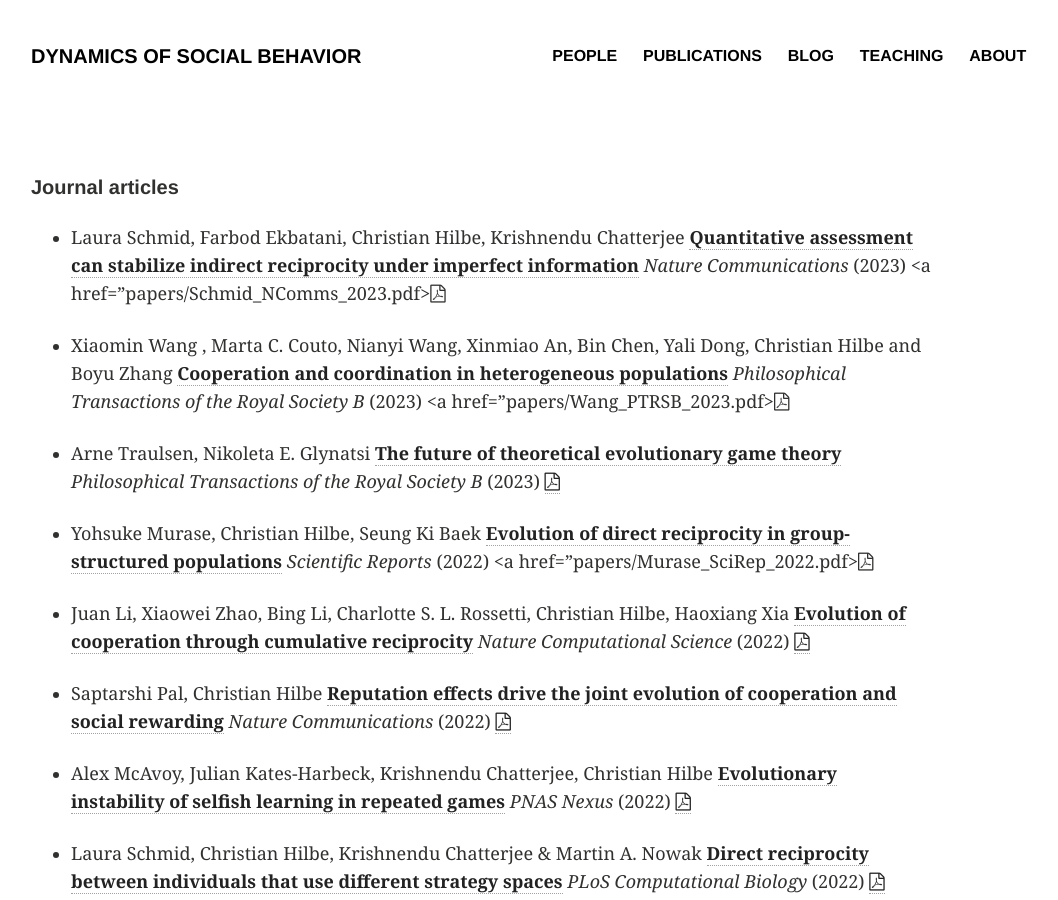
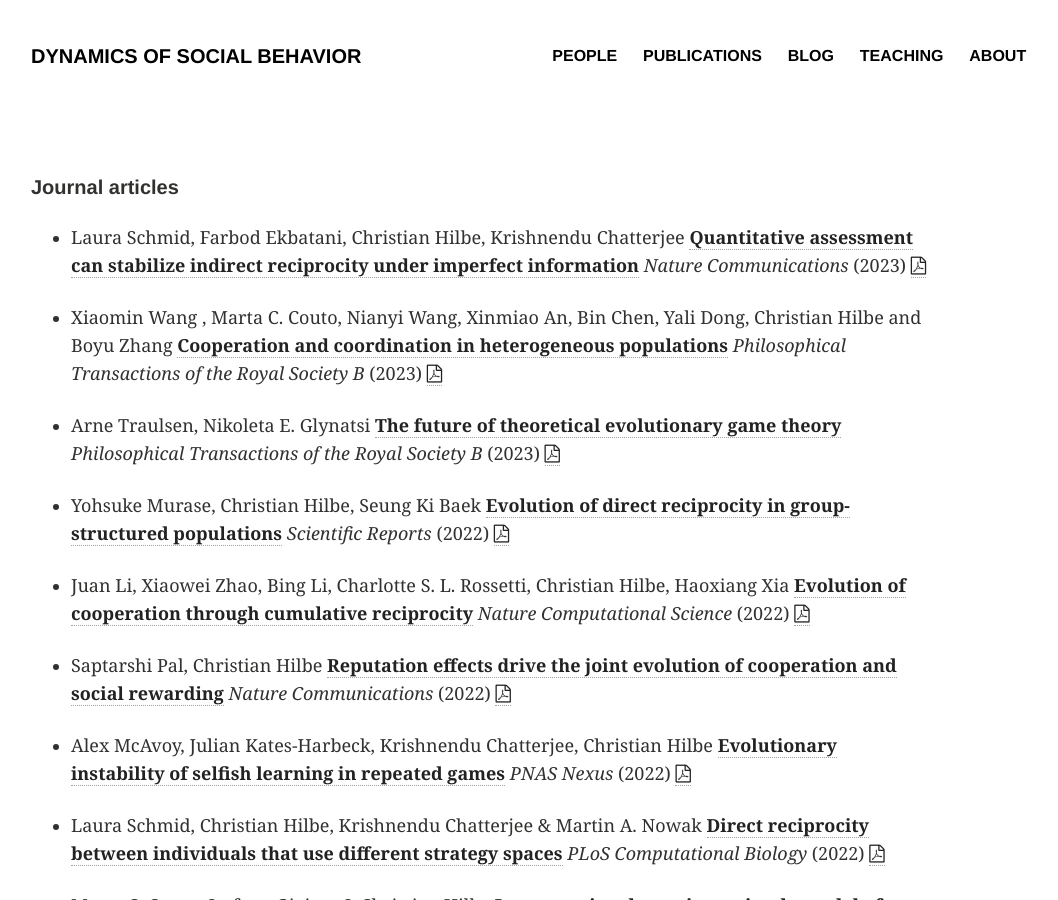
Before and after one commit to DYNOSOBs/social-behaviour, a Jekyll site: the page built from publications/index.md, in a window 1280 px wide and 900 px high. Shown: the whole window, without its empty margins (65-1123 px from the left). Built offline with Jekyll 4.4.1, drawn with Linux system fonts in a browser that asks for light colours.

Commit message:
CH: Correcting some typos in publications

```diff
--- a/publications/index.md
+++ b/publications/index.md
@@ -11,18 +11,18 @@ image:
 
 - Laura Schmid, Farbod Ekbatani, Christian Hilbe, Krishnendu Chatterjee
 [**Quantitative assessment can stabilize indirect reciprocity under imperfect information**](https://www.nature.com/articles/s41467-023-37817-x)
-_Nature Communications_ (2023) <a href="papers/Schmid_NComms_2023.pdf><i class="fa fa-file-pdf-o"></i>
+_Nature Communications_ (2023) <a href="papers/Schmid_NComms_2023.pdf"><i class="fa fa-file-pdf-o"></i>
 
 - Xiaomin Wang , Marta C. Couto, Nianyi Wang, Xinmiao An, Bin Chen, Yali Dong, Christian Hilbe and Boyu Zhang
 [**Cooperation and coordination in heterogeneous populations**](https://royalsocietypublishing.org/doi/10.1098/rstb.2021.0504)
-_Philosophical Transactions of the Royal Society B_ (2023) <a href="papers/Wang_PTRSB_2023.pdf><i class="fa fa-file-pdf-o"></i>
+_Philosophical Transactions of the Royal Society B_ (2023) <a href="papers/Wang_PTRSB_2023.pdf"><i class="fa fa-file-pdf-o"></i>
 
 - Arne Traulsen, Nikoleta E. Glynatsi [**The future of theoretical evolutionary game theory**](https://royalsocietypublishing.org/doi/full/10.1098/rstb.2021.0508)
 _Philosophical Transactions of the Royal Society B_ (2023) <a href="papers/future_of_egt_Glynatsi_2023.pdf"><i class="fa fa-file-pdf-o"></i>
 
 - Yohsuke Murase, Christian Hilbe, Seung Ki Baek
 [**Evolution of direct reciprocity in group-structured populations**](https://www.nature.com/articles/s41598-022-23467-4)
-_Scientific Reports_ (2022) <a href="papers/Murase_SciRep_2022.pdf><i class="fa fa-file-pdf-o"></i>
+_Scientific Reports_ (2022) <a href="papers/Murase_SciRep_2022.pdf"><i class="fa fa-file-pdf-o"></i>
 
 - Juan Li, Xiaowei Zhao, Bing Li, Charlotte S. L. Rossetti, Christian Hilbe, Haoxiang Xia
 [**Evolution of cooperation through cumulative reciprocity**](https://www.nature.com/articles/s43588-022-00334-w)
```
